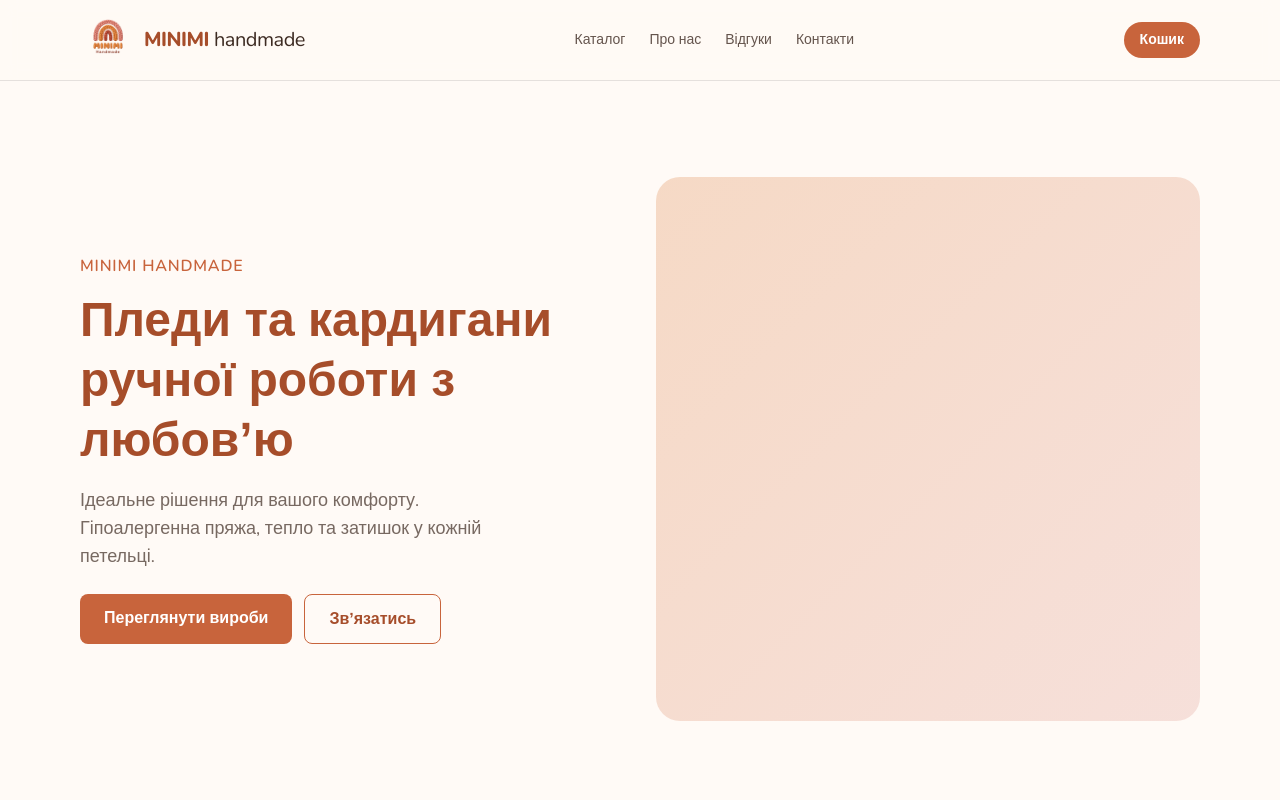
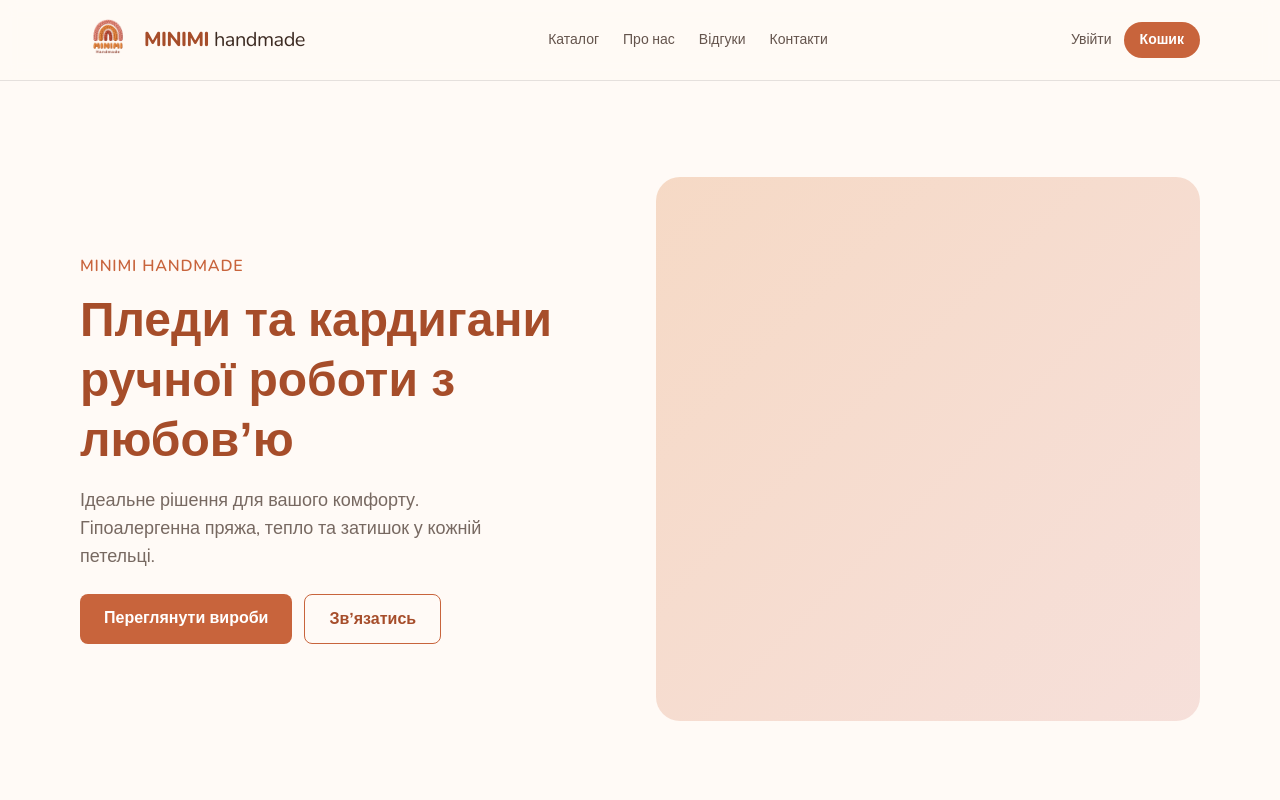
Before and after one commit to aimykola/mini.mihandmade, a Next.js app: page / in a window 1280 px wide. Shown: the top 800 px of the page. Built offline with nearby package versions, Linux system fonts and the light colour scheme; no server answers.

Commit message:
Add auth state and account/login links to header

```diff
--- a/src/components/Header.tsx
+++ b/src/components/Header.tsx
@@ -1,7 +1,11 @@
 'use client'
 
 import Image from 'next/image'
+import Link from 'next/link'
+import { useEffect, useState } from 'react'
+import type { User } from '@supabase/supabase-js'
 import { useCart } from './cart/CartContext'
+import { supabase } from '@/lib/supabase'
 
 const links = [
   { href: '#catalog', label: 'Каталог' },
@@ -12,6 +16,16 @@ const links = [
 
 export default function Header() {
   const { count, open } = useCart()
+  const [user, setUser] = useState<User | null>(null)
+
+  useEffect(() => {
+    supabase.auth.getUser().then(({ data }) => setUser(data.user))
+    const { data: sub } = supabase.auth.onAuthStateChange((_event, session) => {
+      setUser(session?.user ?? null)
+    })
+    return () => sub.subscription.unsubscribe()
+  }, [])
+
   return (
     <header className="sticky top-0 z-40 border-b border-black/10 bg-background/90 backdrop-blur">
       <div className="mx-auto flex max-w-6xl items-center justify-between px-4 py-3">
@@ -24,6 +38,12 @@ export default function Header() {
             <a key={l.href} href={l.href} className="text-sm font-medium text-foreground/80 transition hover:text-brand">{l.label}</a>
           ))}
         </nav>
+        <div className="flex items-center gap-3">
+          {user ? (
+            <Link href="/account" className="text-sm font-medium text-foreground/80 transition hover:text-brand">Кабінет</Link>
+          ) : (
+            <Link href="/login" className="text-sm font-medium text-foreground/80 transition hover:text-brand">Увійти</Link>
+          )}
           <button onClick={open} className="relative rounded-full bg-brand px-4 py-2 text-sm font-semibold text-white transition hover:bg-brand-dark">
             Кошик
             {count > 0 && (
@@ -31,6 +51,7 @@ export default function Header() {
             )}
           </button>
         </div>
+      </div>
     </header>
   )
 }
```
Lines whose indentation alone changed are shown as unchanged.
